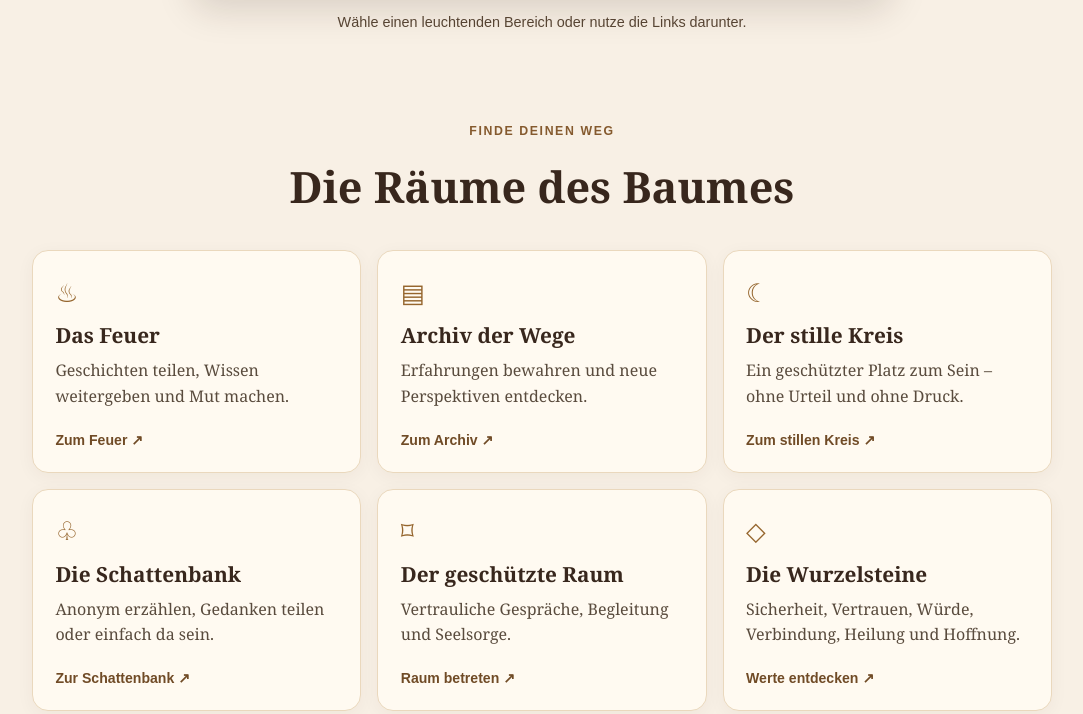
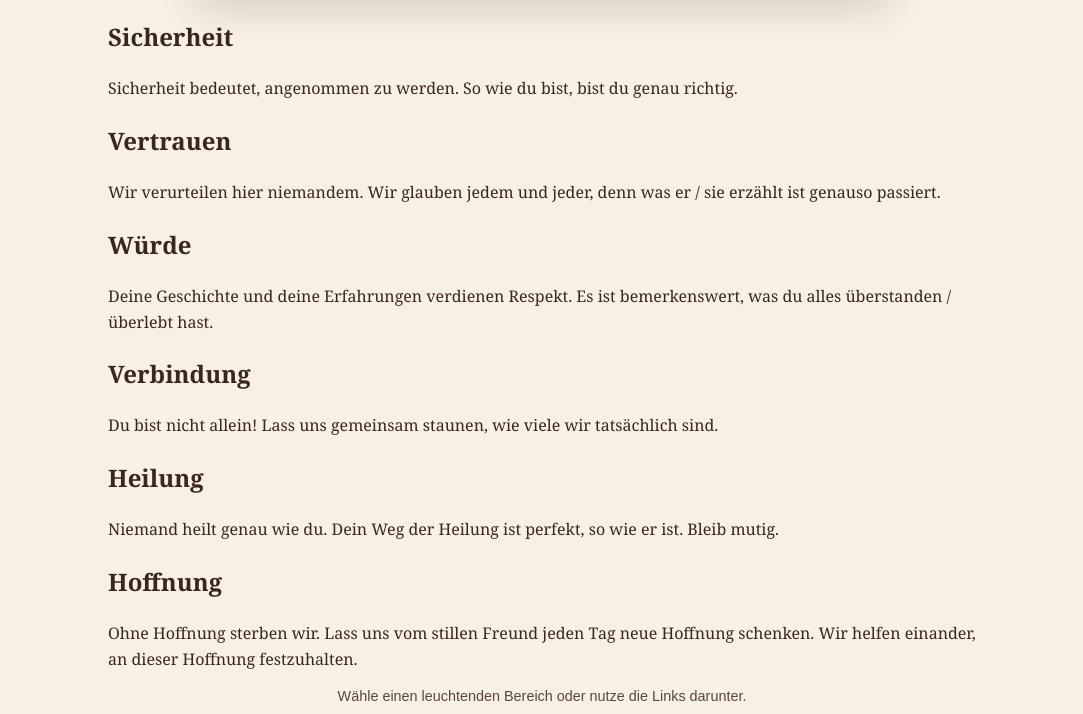
Before and after one commit to webersimone146-coder/baum-des-gehoertwerdens, a plain HTML site: page index.html in a window 1280 px wide. Shown: the part 872-1586 px from the top of the page, without its empty margins (98-1181 px from the left). Drawn offline with Linux system fonts and the light colour scheme.

Commit message:
Add confirmed Wurzelstein texts and improve homepage stone hotspots

```diff
--- a/index.html
+++ b/index.html
@@ -27,18 +27,27 @@
 
     <section class="baumabschnitt" aria-label="Interaktive Karte des Baumes">
       <div class="baumrahmen">
-        <img class="baumbild" src="Baum%20des%20Geh%C3%B6rtwerdens.png" alt="Ein leuchtender alter Baum mit Feuerstelle, Bücherarchiv, gemütlichen Rückzugsorten und sechs Wurzelsteinen an einem Bach. Im Bild stehen einladende Worte über Geschichten, Vertrauen, Heilung und Gemeinschaft.">
+        <img class="baumbild" src="Baum%20des%20Geh%C3%B6rtwerdens.png" alt="Ein leuchtender alter Baum mit Feuerstelle, Bücherarchiv, gemütlichen Rückzugsorten und sechs Wurzelsteinen an einem Bach.">
         <a class="heisspunkt feuer" href="feuer/index.html" aria-label="Das Feuer – zum Teilen und Aufklären"><span>Das Feuer</span></a>
         <a class="heisspunkt archiv" href="archiv/index.html" aria-label="Archiv der Wege – Geschichten bewahren"><span>Archiv der Wege</span></a>
         <a class="heisspunkt kreis" href="stiller-kreis/index.html" aria-label="Der stille Kreis – ein Platz zum Sein"><span>Der stille Kreis</span></a>
         <a class="heisspunkt schattenbank" href="schattenbank/index.html" aria-label="Die Schattenbank – anonym erzählen"><span>Die Schattenbank</span></a>
         <a class="heisspunkt geschuetzter-raum" href="geschuetzter-raum/index.html" aria-label="Der geschützte Raum – vertrauliche Gespräche"><span>Der geschützte Raum</span></a>
-        <a class="heisspunkt wurzelstein wurzelstein-sicherheit" href="sicherheit/" aria-label="Sicherheit – zum Wurzelstein Sicherheit"><span>Sicherheit</span></a>
-        <a class="heisspunkt wurzelstein wurzelstein-vertrauen" href="vertrauen/" aria-label="Vertrauen – zum Wurzelstein Vertrauen"><span>Vertrauen</span></a>
-        <a class="heisspunkt wurzelstein wurzelstein-wuerde" href="wuerde/" aria-label="Würde – zum Wurzelstein Würde"><span>Würde</span></a>
-        <a class="heisspunkt wurzelstein wurzelstein-verbindung" href="verbindung/" aria-label="Verbindung – zum Wurzelstein Verbindung"><span>Verbindung</span></a>
-        <a class="heisspunkt wurzelstein wurzelstein-heilung" href="heilung/" aria-label="Heilung – zum Wurzelstein Heilung"><span>Heilung</span></a>
-        <a class="heisspunkt wurzelstein wurzelstein-hoffnung" href="hoffnung/" aria-label="Hoffnung – zum Wurzelstein Hoffnung"><span>Hoffnung</span></a>
+        <a class="heisspunkt wurzelstein wurzelstein-sicherheit" href="sicherheit/" aria-label="Sicherheit – Wurzelstein"><span>Sicherheit</span></a>
+        <a class="heisspunkt wurzelstein wurzelstein-vertrauen" href="vertrauen/" aria-label="Vertrauen – Wurzelstein"><span>Vertrauen</span></a>
+        <a class="heisspunkt wurzelstein wurzelstein-wuerde" href="wuerde/" aria-label="Würde – Wurzelstein"><span>Würde</span></a>
+        <a class="heisspunkt wurzelstein wurzelstein-verbindung" href="verbindung/" aria-label="Verbindung – Wurzelstein"><span>Verbindung</span></a>
+        <a class="heisspunkt wurzelstein wurzelstein-heilung" href="heilung/" aria-label="Heilung – Wurzelstein"><span>Heilung</span></a>
+        <a class="heisspunkt wurzelstein wurzelstein-hoffnung" href="hoffnung/" aria-label="Hoffnung – Wurzelstein"><span>Hoffnung</span></a>
+      </div>
+
+      <div class="wurzeltexte" aria-label="Texte der Wurzelsteine">
+        <article><h2>Sicherheit</h2><p>Sicherheit bedeutet, angenommen zu werden. So wie du bist, bist du genau richtig.</p></article>
+        <article><h2>Vertrauen</h2><p>Wir verurteilen hier niemandem. Wir glauben jedem und jeder, denn was er / sie erzählt ist genauso passiert.</p></article>
+        <article><h2>Würde</h2><p>Deine Geschichte und deine Erfahrungen verdienen Respekt. Es ist bemerkenswert, was du alles überstanden / überlebt hast.</p></article>
+        <article><h2>Verbindung</h2><p>Du bist nicht allein! Lass uns gemeinsam staunen, wie viele wir tatsächlich sind.</p></article>
+        <article><h2>Heilung</h2><p>Niemand heilt genau wie du. Dein Weg der Heilung ist perfekt, so wie er ist. Bleib mutig.</p></article>
+        <article><h2>Hoffnung</h2><p>Ohne Hoffnung sterben wir. Lass uns vom stillen Freund jeden Tag neue Hoffnung schenken. Wir helfen einander, an dieser Hoffnung festzuhalten.</p></article>
       </div>
       <p class="bildhinweis">Wähle einen leuchtenden Bereich oder nutze die Links darunter.</p>
     </section>
```
Also changed, not shown: heilung/index.html (+2 -4 lines), hoffnung/index.html (+2 -4 lines), sicherheit/index.html (+2 -4 lines), verbindung/index.html (+2 -4 lines), vertrauen/index.html (+2 -4 lines), wuerde/index.html (+2 -4 lines).
